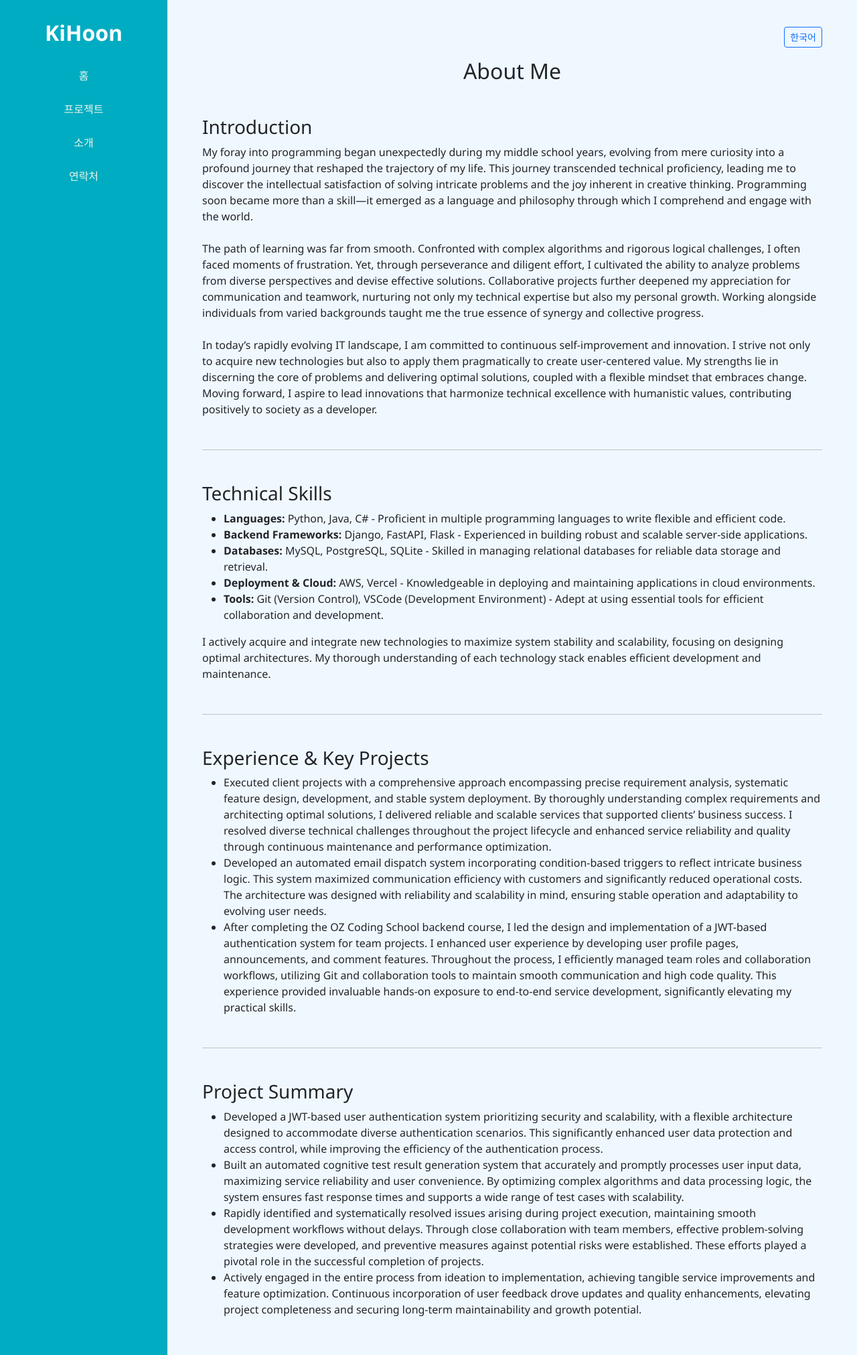
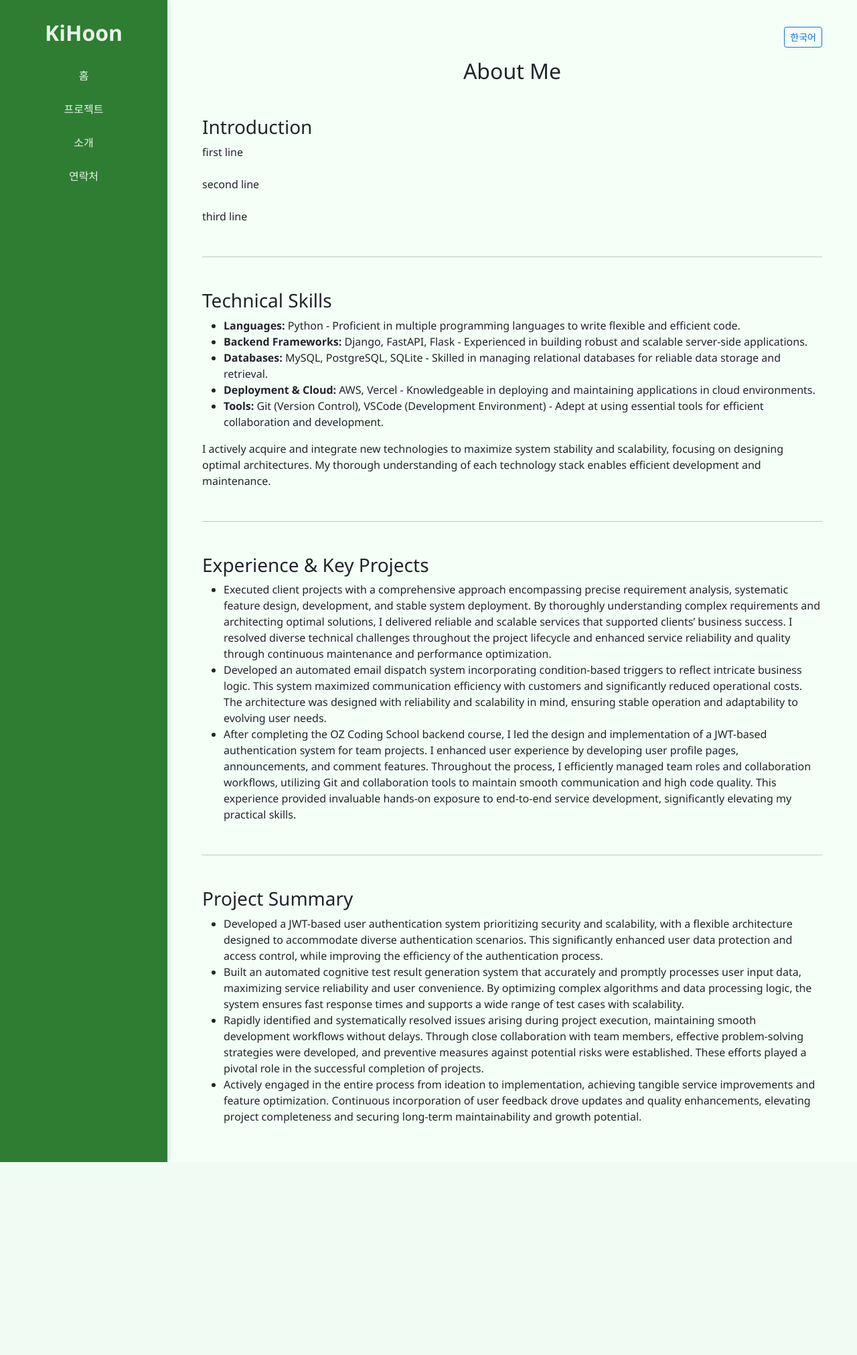
Before and after one commit to KIHOON-KOR/resume-test, a FastAPI app: page /about in a window 1280 px wide. Shown: the whole page at 67% size. After the commit the page ends 1735 px from the top, so only its background shows below. Run offline with FastAPI, Linux system fonts and the light colour scheme; parts of the project's set-up code (start-up, migrations or seed data) failed here and were passed over.

Commit message:
디자인 변화

```diff
--- a/app/static/css/style.css
+++ b/app/static/css/style.css
@@ -1,23 +1,25 @@
 body {
-  background-color: #f0f8ff;
+  background-color: #f4fff7; /* 밝은 그린 톤 배경 */
   font-family: "Segoe UI", sans-serif;
   display: flex;
   min-height: 100vh;
 }
 
+/* --- 사이드바 --- */
 .sidebar {
   width: 250px;
-  background: #00acc1;
+  background: #2e7d32; /* 메인 초록색 */
   color: white;
   padding: 30px 20px;
   text-align: center;
+  box-shadow: 2px 0 10px rgba(0, 0, 0, 0.1);
 }
 
 .sidebar img {
   width: 170px;
   height: 170px;
   border-radius: 50%;
-  border: 5px solid #fff;
+  border: 5px solid #c8e6c9;
   margin-bottom: 20px;
   object-fit: cover;
 }
@@ -30,43 +32,43 @@ body {
 .sidebar h2 {
   margin-bottom: 20px;
   font-weight: bold;
+  color: #e8f5e9;
 }
 
+/* --- 네비게이션 링크 --- */
 .nav-link {
   color: #e8f5e9 !important;
   margin: 5px 0;
   transition: all 0.3s ease;
+  border-radius: 8px;
+  padding: 8px 0;
 }
 
 .nav-link:hover {
-  background-color: #00838f;
+  background-color: #43a047; /* 밝은 초록색 */
   color: #ffffff !important;
-  border-radius: 8px;
   padding-left: 10px;
 }
 
 .nav-link:active {
   transform: scale(0.97);
-  background-color: #006064;
+  background-color: #1b5e20;
 }
 
+/* --- 본문 --- */
 .content {
   flex: 1;
   padding: 40px;
 }
 
+/* --- 히어로 영역 --- */
 .hero {
-  background: linear-gradient(135deg, #81d4fa, #aed581);
+  background: linear-gradient(135deg, #66bb6a, #a5d6a7);
   color: white;
   padding: 60px 20px;
   text-align: center;
   border-radius: 12px;
-}
-
-.roles {
-  font-size: 1.2rem;
-  color: #eee;
-  text-align: center;
+  box-shadow: 0 5px 15px rgba(102, 187, 106, 0.3);
 }
 
 .hero h1 {
@@ -74,6 +76,13 @@ body {
   font-weight: bold;
 }
 
+.roles {
+  font-size: 1.2rem;
+  color: #f1f8e9;
+  text-align: center;
+}
+
+/* --- 카드 이미지 --- */
 .card-img-top {
   width: 100%;
   height: 300px;
@@ -81,3 +90,17 @@ body {
   border-top-left-radius: 0.5rem;
   border-top-right-radius: 0.5rem;
 }
+
+/* --- 버튼이나 기타 요소 통일 --- */
+button,
+a.btn {
+  background-color: #43a047;
+  color: white;
+  border: none;
+  transition: background-color 0.3s ease;
+}
+
+button:hover,
+a.btn:hover {
+  background-color: #2e7d32;
+}
--- a/app/templates/about.html
+++ b/app/templates/about.html
@@ -15,21 +15,21 @@
     <div class="korean d-none">
       <h3>소개</h3>
       <p>
-        중학교 시절 우연히 접한 프로그래밍은 단순한 호기심을 넘어 인생의 방향을 새롭게 설정하는 계기가 되었습니다. 그때부터 시작된 여정은 기술적 숙련을 넘어 문제 해결에 대한 깊은 통찰과 창조적 사고의 기쁨을 깨닫는 과정이었으며, 이는 곧 제 인생의 근간이 되었습니다. 수많은 시행착오와 도전을 거치며 프로그래밍은 저에게 단순한 도구가 아니라, 세상을 이해하고 소통하는 하나의 언어이자 철학으로 자리 잡았습니다.
+        첫번째 줄
         <br><br>
-        학습의 길은 결코 평탄하지 않았습니다. 복잡한 알고리즘과 논리적 사고의 벽 앞에서 좌절하기도 했으나, 그럴 때마다 끈기와 성실함으로 문제를 다각도에서 분석하며 해결책을 모색하는 법을 배웠습니다. 특히 팀 프로젝트와 협업을 통해 타인과의 소통과 협력의 중요성을 깊이 깨닫게 되었고, 이는 기술적 역량뿐 아니라 인간적 성장에도 큰 밑거름이 되었습니다. 서로 다른 배경과 관점을 가진 이들과 함께 목표를 향해 나아가는 과정은 저에게 진정한 ‘팀워크’의 의미를 일깨워 주었습니다.
+        두번째 줄
         <br><br>
-        오늘날 급변하는 IT 환경 속에서 저는 끊임없는 자기계발과 혁신을 추구합니다. 새로운 기술을 습득하는 데 그치지 않고, 이를 실무에 적용하여 사용자 중심의 가치를 창출하는 데 집중합니다. 문제의 본질을 꿰뚫어 보고 최적의 해결책을 제시하는 능력은 물론, 변화에 유연하게 대응하는 태도 또한 저의 강점입니다. 앞으로도 기술과 인간미가 조화된 개발자로서, 사회에 긍정적인 영향을 미치는 혁신을 이끌어 나가고자 합니다.
+        세번째 줄
       </p>
     </div>
     <div class="english">
       <h3>Introduction</h3>
       <p>
-        My foray into programming began unexpectedly during my middle school years, evolving from mere curiosity into a profound journey that reshaped the trajectory of my life. This journey transcended technical proficiency, leading me to discover the intellectual satisfaction of solving intricate problems and the joy inherent in creative thinking. Programming soon became more than a skill—it emerged as a language and philosophy through which I comprehend and engage with the world.
+        first line
         <br><br>
-        The path of learning was far from smooth. Confronted with complex algorithms and rigorous logical challenges, I often faced moments of frustration. Yet, through perseverance and diligent effort, I cultivated the ability to analyze problems from diverse perspectives and devise effective solutions. Collaborative projects further deepened my appreciation for communication and teamwork, nurturing not only my technical expertise but also my personal growth. Working alongside individuals from varied backgrounds taught me the true essence of synergy and collective progress.
+        second line
         <br><br>
-        In today’s rapidly evolving IT landscape, I am committed to continuous self-improvement and innovation. I strive not only to acquire new technologies but also to apply them pragmatically to create user-centered value. My strengths lie in discerning the core of problems and delivering optimal solutions, coupled with a flexible mindset that embraces change. Moving forward, I aspire to lead innovations that harmonize technical excellence with humanistic values, contributing positively to society as a developer.
+        third line
       </p>
     </div>
   </section>
@@ -41,7 +41,7 @@
     <div class="korean d-none">
       <h3>기술 스택</h3>
       <ul>
-        <li><strong>언어:</strong> Python, Java, C# - 다양한 프로그래밍 언어를 활용하여 유연하고 효율적인 코드를 작성합니다.</li>
+        <li><strong>언어:</strong> Python - 설명.</li>
         <li><strong>백엔드 프레임워크:</strong> Django, FastAPI, Flask - 안정적이고 확장 가능한 서버 사이드 애플리케이션을 개발합니다.</li>
         <li><strong>데이터베이스:</strong> MySQL, PostgreSQL, SQLite - 데이터 저장 및 관리를 위한 관계형 데이터베이스를 활용합니다.</li>
         <li><strong>배포 및 클라우드:</strong> AWS, Vercel - 클라우드 환경에서의 서비스 배포와 운영 경험을 보유하고 있습니다.</li>
@@ -54,7 +54,7 @@
     <div class="english">
       <h3>Technical Skills</h3>
       <ul>
-        <li><strong>Languages:</strong> Python, Java, C# - Proficient in multiple programming languages to write flexible and efficient code.</li>
+        <li><strong>Languages:</strong> Python - Proficient in multiple programming languages to write flexible and efficient code.</li>
         <li><strong>Backend Frameworks:</strong> Django, FastAPI, Flask - Experienced in building robust and scalable server-side applications.</li>
         <li><strong>Databases:</strong> MySQL, PostgreSQL, SQLite - Skilled in managing relational databases for reliable data storage and retrieval.</li>
         <li><strong>Deployment & Cloud:</strong> AWS, Vercel - Knowledgeable in deploying and maintaining applications in cloud environments.</li>
@@ -74,10 +74,10 @@
       <h3>경력 및 주요 프로젝트</h3>
       <ul>
         <li>
-          외주 프로젝트 수행: 클라이언트의 요구를 정확히 분석하고, 체계적인 기능 설계와 개발, 그리고 안정적인 시스템 배포까지 전 과정에 걸쳐 책임감을 가지고 임하였습니다. 복잡한 요구사항을 명확히 이해하고 최적의 아키텍처를 설계함으로써, 안정적이고 확장 가능한 서비스를 구현하여 고객의 비즈니스 성공에 기여했습니다. 프로젝트 진행 중 발생하는 다양한 기술적 난제들을 해결하며, 지속적인 유지보수와 성능 개선을 통해 서비스의 신뢰성과 품질을 높였습니다.
+          팀 프로젝트 : ~~
         </li>
         <li>
-          자동 메일 발송 시스템 개발: 다양한 조건 기반 트리거를 구현하여 복잡한 비즈니스 로직을 반영한 자동화 메일 시스템을 구축하였습니다. 이를 통해 고객과의 소통 효율성을 극대화하고, 운영 비용 절감에 크게 기여하였습니다. 신뢰성과 확장성을 고려한 아키텍처 설계로 시스템의 안정적인 운용을 보장하였으며, 사용자 요구 변화에 유연하게 대응할 수 있도록 설계하였습니다.
+          개인 프로젝트 : ~~
         </li>
         <li>
           OZ코딩스쿨 백엔드 과정 수료 후 팀 프로젝트 참여: JWT 기반 인증 시스템 설계 및 구현을 주도하며, 마이페이지, 공지사항, 댓글 기능 개발을 통해 사용자 경험을 크게 향상시켰습니다. 다양한 API 설계와 보안 강화 작업을 수행하는 과정에서 팀 내 역할 분담과 협업 프로세스를 효율적으로 관리하였고, Git과 협업 도구를 활용해 원활한 소통과 코드 품질 관리를 실현했습니다. 이 경험은 실제 서비스 개발 전반을 체험하며 실무 역량을 한층 강화하는 중요한 계기가 되었습니다.
```
